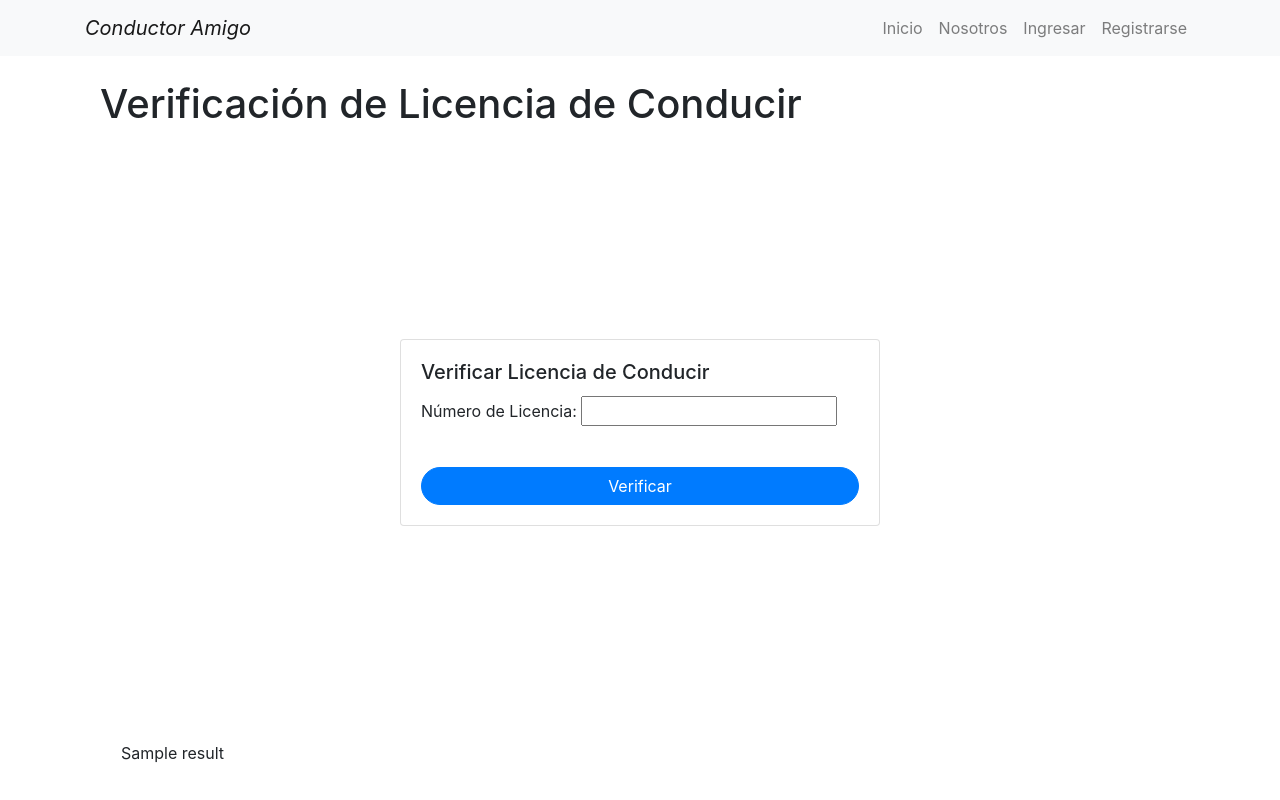
After one commit to jmartinezgr/ppi_17, a Django app: template conductor_amigo/usuarios/templates/conductores/verificar_licencia.html in a window 1280 px wide. The commit adds this page. Run offline with Django 4.2, Linux system fonts and the light colour scheme; the template is opened without the code that fills it: most values are stand-ins (such as "Sample title", 1, 10 or a date in 2020); form fields are guessed from the names that the template uses; some libraries are stand-ins or nearby versions.

Commit message:
Se instancia la maquetacion migrada de la anterior aplicacion de verificarLicencia, tambien se cambian las fotos del apartado de nosotros

```diff
--- a/ConductorAmigo/Inicio/views.py
+++ b/ConductorAmigo/Inicio/views.py
@@ -52,7 +52,6 @@ def register(request):
 
 def verificarLicencia(request):
     return render(request, "mainapp/verificarLicencia.html")
-
 
 def buscar_usuario(request):
     form = UserSearchForm(request.POST)
--- a/conductor_amigo/mainapp/templates/layouts/layout.html
+++ b/conductor_amigo/mainapp/templates/layouts/layout.html
@@ -31,10 +31,10 @@
                             <a class="nav-link" href=''> Viaje Activo</a>
                         </li>
                         <li class="nav-item">
-                            <a class="nav-link" href=''> Busqueda</a>
+                            <a class="nav-link" href={% url "busqueda" %}> Busqueda</a>
                         </li>
                         <li class="nav-item">
-                            <a class="nav-link" href=''> Verificar licencia</a>
+                            <a class="nav-link" href={% url "verificar_licencia" %}> Verificar licencia</a>
                         </li>
                         <li class="nav-item">
                             <a class="nav-link" href=''> Cerrar Sesion </a>
--- a/conductor_amigo/mainapp/templates/unregister/nosotros.html
+++ b/conductor_amigo/mainapp/templates/unregister/nosotros.html
@@ -7,7 +7,7 @@
     <div class="row">
         <div class="col-md-4">
             <div class="card mb-4">
-                <img src="{% static 'images/juan.jpeg' %}" class="card-img-top" alt="Foto de Camilo Echeverri">
+                <img src="{% static 'images/camilo.jpeg' %}" class="card-img-top" alt="Foto de Camilo Echeverri" style="height: 250px;">
                 <div class="card-body">
                     <h5 class="card-title">Camilo Echeverri</h5>
                     <p class="card-text">Descripción de Camilo Echeverri.</p>
@@ -16,7 +16,7 @@
         </div>
         <div class="col-md-4">
             <div class="card mb-4">
-                <img src="{% static 'images/juan.jpeg' %}" class="card-img-top" alt="Foto de Mateo Perez">
+                <img src="{% static 'images/mateo.jpeg' %}" class="card-img-top" alt="Foto de Mateo Perez">
                 <div class="card-body">
                     <h5 class="card-title">Mateo Perez</h5>
                     <p class="card-text">Descripción de Mateo Perez.</p>
--- /dev/null
+++ b/conductor_amigo/usuarios/templates/conductores/verificar_licencia.html
@@ -0,0 +1,27 @@
+{% extends 'layouts/layout.html' %}
+
+{% block content %}
+<div class="container mt-4">
+    <h1 class="mb-4">Verificación de Licencia de Conducir</h1>
+    <div class="d-flex justify-content-center align-items-center" style="min-height: 70vh;">
+        <form action="{% url 'verificar_licencia' %}" method="post">
+            {% csrf_token %}
+            <div class="card" style="width: 30rem;">
+                <div class="card-body">
+                    <h5 class="card-title">Verificar Licencia de Conducir</h5>
+                    <div class="mb-3">
+                        <label for="{{ form.license_number.id_for_label }}" class="form-label">Número de Licencia:</label>
+                        {{ form.license_number }}
+                    </div>
+                    <button class="btn btn-primary w-100 rounded-pill" type="submit" style="margin-top:20px;">Verificar</button>
+                </div>
+            </div>
+        </form>
+    </div>
+    {% if result %}
+        <div class="alert alert-{{ alert_type }} mt-3" role="alert">
+            {{ result }}
+        </div>
+    {% endif %}
+</div>
+{% endblock %}
--- a/conductor_amigo/usuarios/urls.py
+++ b/conductor_amigo/usuarios/urls.py
@@ -5,5 +5,7 @@ from . import views
 # Configuración de URLs
 urlpatterns = [
     path("busqueda_usuarios", views.buscar_usuario, name="busqueda"),
-    path("usuario_discapacidad", views.usuario_discapacidad, name="discapacidad")
+    path("usuario_discapacidad", views.usuario_discapacidad, name="discapacidad"),
+
+    path("verificar_licencia",views.verificarLicencia, name= "verificar_licencia")
 ]
```
Also changed, not shown: conductor_amigo/usuarios/forms.py (+9 -0 lines), conductor_amigo/usuarios/views.py (+6 -1 lines), conductor_amigo/db.sqlite3, conductor_amigo/static/images/camilo.jpeg (added), conductor_amigo/static/images/mateo.jpeg (added).
